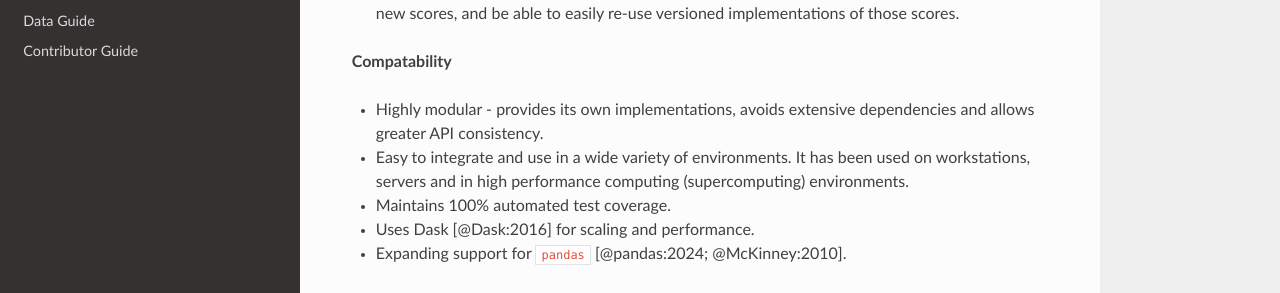
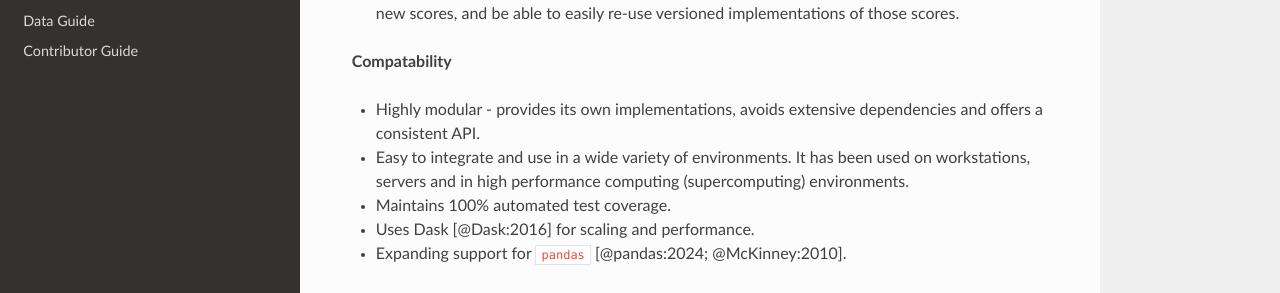
Before and after one commit to nci/scores, an MkDocs documentation site: the page built from docs/paper.md, in a window 1280 px wide and 900 px high, scrolled down 1417 px. Shown: the part 158-451 px from the top of the window. Built offline with MkDocs 1.6.1, drawn with Linux system fonts in a browser that asks for light colours; nearby versions of some CDN libraries.

Commit message:
Respond to grammar on API consistency

```diff
--- a/docs/paper.md
+++ b/docs/paper.md
@@ -94,7 +94,7 @@ In order to meet the needs of researchers, `scores` provides the following key b
 
 **Compatability**
 
-- Highly modular - provides its own implementations, avoids extensive dependencies and allows greater API consistency.
+- Highly modular - provides its own implementations, avoids extensive dependencies and offers a consistent API.
 - Easy to integrate and use in a wide variety of environments. It has been used on workstations, servers and in high performance computing (supercomputing) environments.
 - Maintains 100% automated test coverage.
 - Uses Dask [@Dask:2016] for scaling and performance.
```
